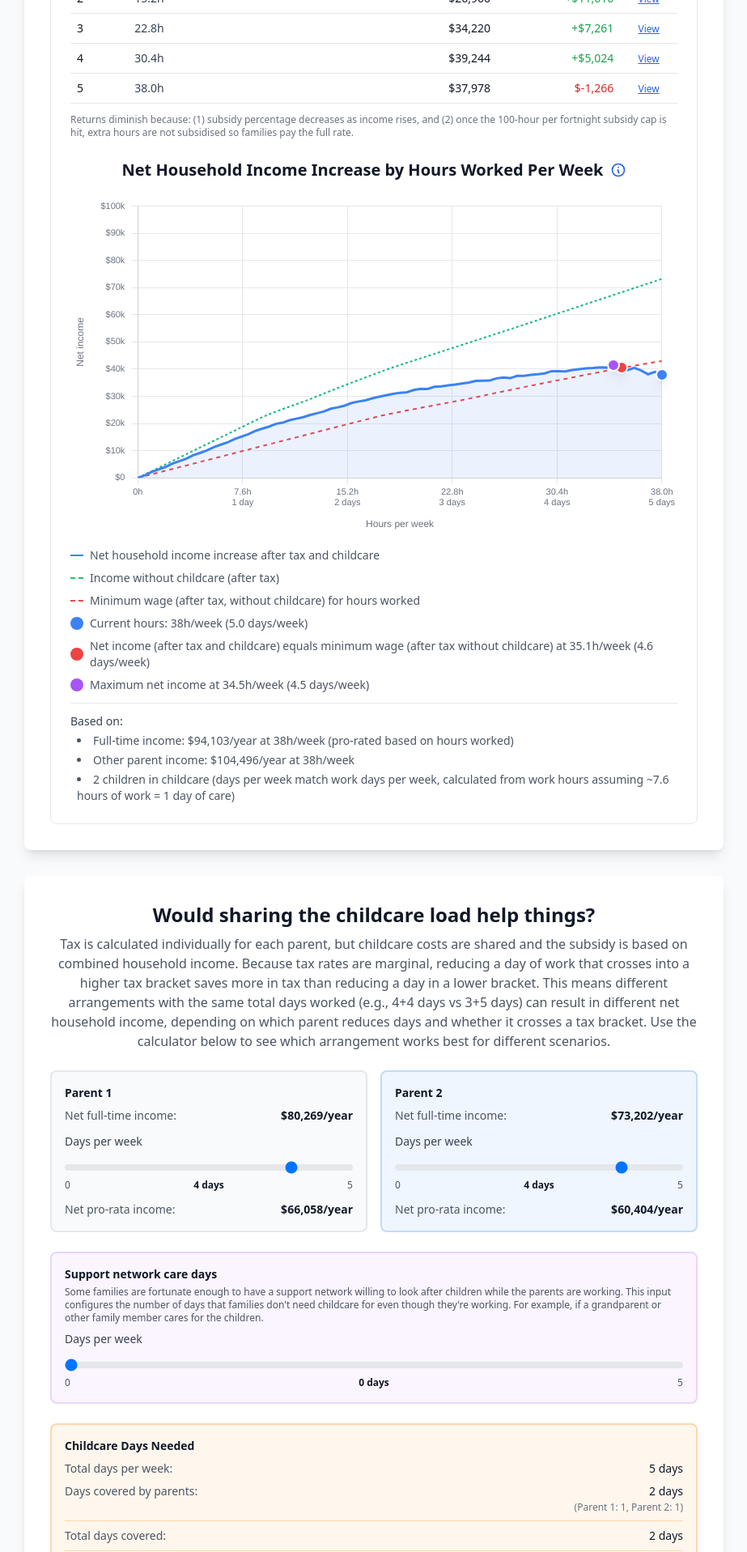
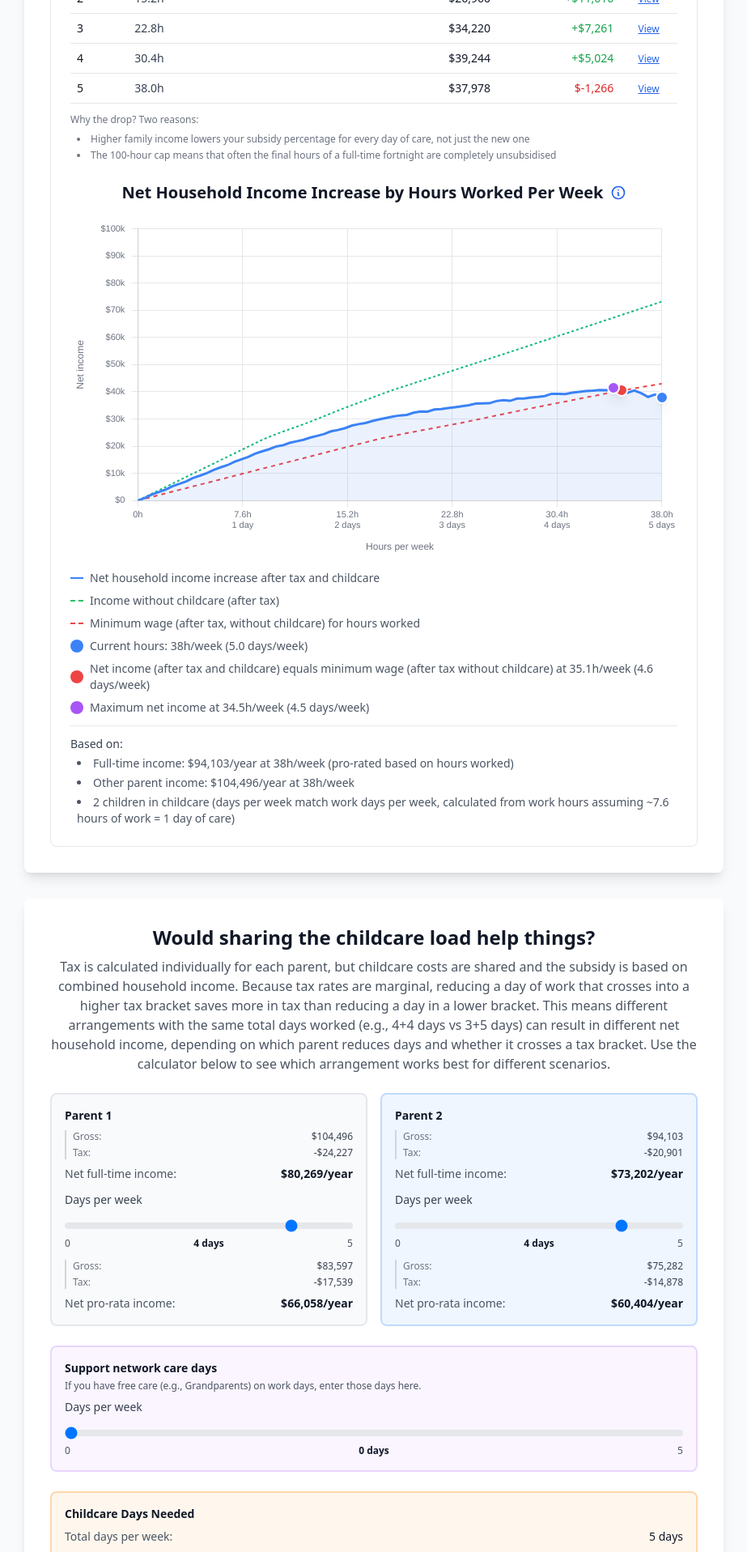
Before and after one commit to aussiedatagal/return-to-work-cost, a React (Vite) app: page / in a window 1280 px wide. Shown: the part 3442-5359 px from the top of the page at 81% size, without its empty margins (178-1101 px from the left). Built offline with nearby package versions, Linux system fonts and the light colour scheme.

Commit message:
More wording changes

```diff
--- a/src/components/HoursWorkedGraph.tsx
+++ b/src/components/HoursWorkedGraph.tsx
@@ -743,9 +743,13 @@ export default function HoursWorkedGraph({
             </tbody>
           </table>
         </div>
-        <p className="text-xs text-gray-500 mt-3">
-          Returns diminish because: (1) subsidy percentage decreases as income rises, and (2) once the 100-hour per fortnight subsidy cap is hit, extra hours are not subsidised so families pay the full rate.
-        </p>
+        <div className="text-xs text-gray-500 mt-3">
+          <p className="mb-2">Why the drop? Two reasons:</p>
+          <ul className="list-disc list-inside space-y-1 ml-2">
+            <li>Higher family income lowers your subsidy percentage for every day of care, not just the new one</li>
+            <li>The 100-hour cap means that often the final hours of a full-time fortnight are completely unsubsidised</li>
+          </ul>
+        </div>
       </div>
 
       <div className="flex items-center justify-center gap-2 mb-2 md:mb-4">
--- a/src/components/SharingChildcareLoad.tsx
+++ b/src/components/SharingChildcareLoad.tsx
@@ -490,6 +490,16 @@ export default function SharingChildcareLoad({
           <h3 className="text-xs md:text-sm font-semibold text-gray-900 mb-2">Parent 1</h3>
 
           <div className="mb-3">
+            <div className="pl-2 border-l-2 border-gray-300 space-y-1 text-xs mb-2">
+              <div className="flex justify-between">
+                <span className="text-gray-500">Gross:</span>
+                <span className="text-gray-700">${Math.round(firstParentFTEIncome).toLocaleString()}</span>
+              </div>
+              <div className="flex justify-between">
+                <span className="text-gray-500">Tax:</span>
+                <span className="text-gray-700">-${Math.round(firstParentFTEIncome - calculateAfterTaxIncome(firstParentFTEIncome)).toLocaleString()}</span>
+              </div>
+            </div>
             <div className="flex justify-between text-xs md:text-sm">
               <span className="text-gray-600">Net full-time income:</span>
               <span className="font-semibold text-gray-900">
@@ -518,6 +528,16 @@ export default function SharingChildcareLoad({
               <span>5</span>
             </div>
             <div className="mt-3 space-y-1">
+              <div className="pl-2 border-l-2 border-gray-300 space-y-1 text-xs mb-2">
+                <div className="flex justify-between">
+                  <span className="text-gray-500">Gross:</span>
+                  <span className="text-gray-700">${Math.round(firstParentProRataIncome).toLocaleString()}</span>
+                </div>
+                <div className="flex justify-between">
+                  <span className="text-gray-500">Tax:</span>
+                  <span className="text-gray-700">-${Math.round(firstParentProRataIncome - calculateAfterTaxIncome(firstParentProRataIncome)).toLocaleString()}</span>
+                </div>
+              </div>
               <div className="flex justify-between text-xs md:text-sm">
                 <span className="text-gray-600">Net pro-rata income:</span>
                 <span className="font-semibold text-gray-900">
@@ -533,6 +553,16 @@ export default function SharingChildcareLoad({
           <h3 className="text-xs md:text-sm font-semibold text-gray-900 mb-2">Parent 2</h3>
 
           <div className="mb-3">
+            <div className="pl-2 border-l-2 border-gray-300 space-y-1 text-xs mb-2">
+              <div className="flex justify-between">
+                <span className="text-gray-500">Gross:</span>
+                <span className="text-gray-700">${Math.round(secondParentFTEIncome).toLocaleString()}</span>
+              </div>
+              <div className="flex justify-between">
+                <span className="text-gray-500">Tax:</span>
+                <span className="text-gray-700">-${Math.round(secondParentFTEIncome - calculateAfterTaxIncome(secondParentFTEIncome)).toLocaleString()}</span>
+              </div>
+            </div>
             <div className="flex justify-between text-xs md:text-sm">
               <span className="text-gray-600">Net full-time income:</span>
               <span className="font-semibold text-gray-900">
@@ -561,6 +591,16 @@ export default function SharingChildcareLoad({
               <span>5</span>
             </div>
             <div className="mt-3 space-y-1">
+              <div className="pl-2 border-l-2 border-gray-300 space-y-1 text-xs mb-2">
+                <div className="flex justify-between">
+                  <span className="text-gray-500">Gross:</span>
+                  <span className="text-gray-700">${Math.round(secondParentProRataIncome).toLocaleString()}</span>
+                </div>
+                <div className="flex justify-between">
+                  <span className="text-gray-500">Tax:</span>
+                  <span className="text-gray-700">-${Math.round(secondParentProRataIncome - calculateAfterTaxIncome(secondParentProRataIncome)).toLocaleString()}</span>
+                </div>
+              </div>
               <div className="flex justify-between text-xs md:text-sm">
                 <span className="text-gray-600">Net pro-rata income:</span>
                 <span className="font-semibold text-gray-900">
@@ -575,7 +615,7 @@ export default function SharingChildcareLoad({
       {/* Days Covered by Non-Parents */}
       <div className="bg-purple-50 border-2 border-purple-200 rounded-lg p-3 md:p-4 mb-4 md:mb-6">
         <h3 className="text-xs md:text-sm font-semibold text-gray-900 mb-1">Support network care days</h3>
-        <p className="text-xs text-gray-600 mb-2">Some families are fortunate enough to have a support network willing to look after children while the parents are working. This input configures the number of days that families don't need childcare for even though they're working. For example, if a grandparent or other family member cares for the children.</p>
+        <p className="text-xs text-gray-600 mb-2">If you have free care (e.g., Grandparents) on work days, enter those days here.</p>
         <div>
           <label className="block text-xs md:text-sm font-medium text-gray-700 mb-2">
             Days per week
```
